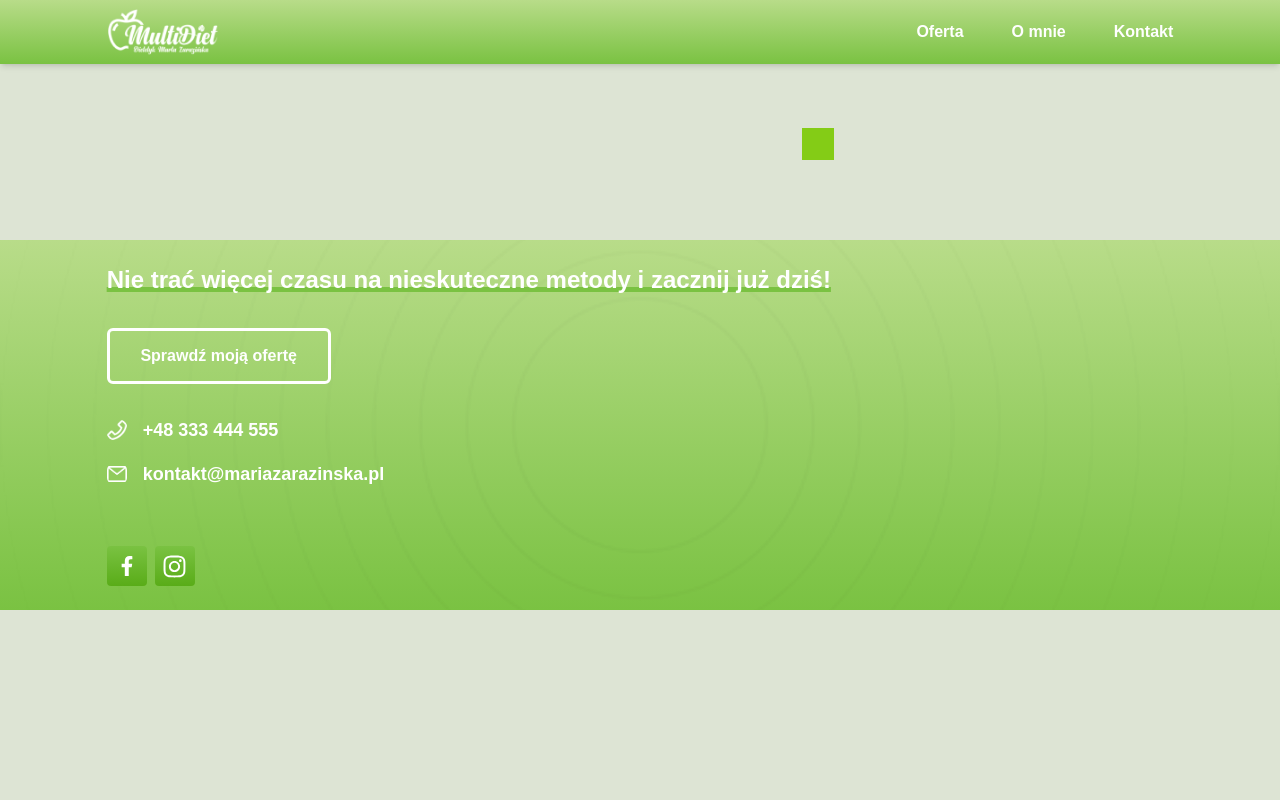
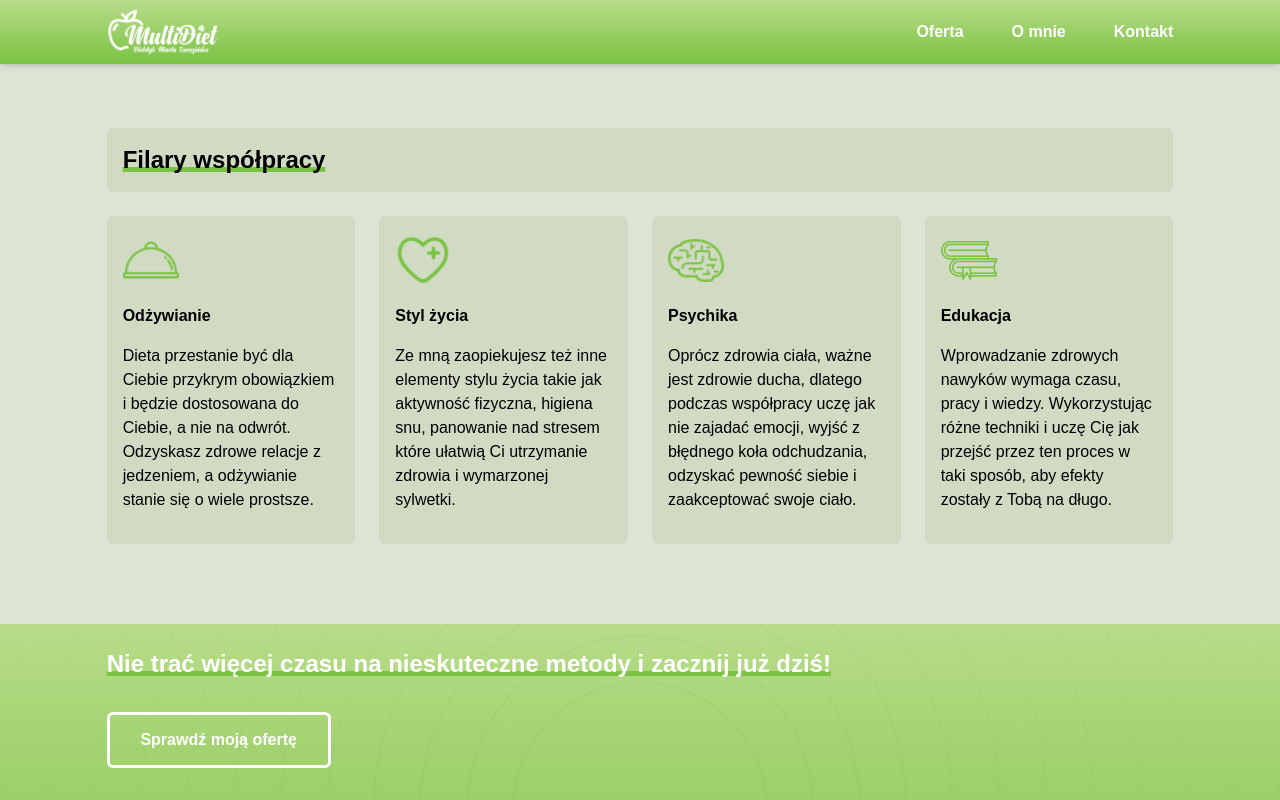
Before and after one commit to mikwis01/dietician, a Next.js app: page /oferta in a window 1280 px wide. Shown: the top 800 px of the page. Built offline with nearby package versions, Linux system fonts and the light colour scheme.

Commit message:
feat: add coop pillars section

```diff
--- /dev/null
+++ b/src/components/Pillar/Pillar.tsx
@@ -0,0 +1,14 @@
+import { PillarInterface } from "@/types/types"
+
+export const Pillar: React.FC<PillarInterface> = ({ icon, header, content }) => {
+    return (
+        <div className="p-4 bg-customGreen-bluredBackground/75 w-full rounded-md">
+            <div
+                className={`w-14 h-14 bg-center bg-contain bg-no-repeat mb-4`}
+                style={{ backgroundImage: `url(${icon.src})` }}
+            />
+            <h3 className="font-bold mb-4">{header}</h3>
+            <p className="mb-4">{content}</p>
+        </div>
+    )
+}
--- a/src/components/Pillars/Pillars.tsx
+++ /dev/null
@@ -1,24 +0,0 @@
-import { motion } from "framer-motion"
-import { slideFromBottomVariantsMinimal } from "@/utils/motion"
-import { useFadeIn } from "@/hooks/useFadeIn"
-
-export const Pillars = () => {
-    const { ref, mainControls } = useFadeIn()
-
-    return (
-        <motion.article
-            className="flex items-center justify-center pt-24 lg:pt-32"
-            variants={slideFromBottomVariantsMinimal}
-            initial={"hidden"}
-            animate={mainControls}
-            transition={{ delay: 0.25 }}>
-            <div className="w-full flex flex-col items-center gap-6 lg:flex-row-reverse lg:w-5/6 max-w-[1200px]">
-                <div ref={ref} className="w-5/6 flex flex-col items-center gap-6 lg:w-2/3">
-                    <div className="p-4 bg-lime-500">
-                        <h1></h1>
-                    </div>
-                </div>
-            </div>
-        </motion.article>
-    )
-}
--- /dev/null
+++ b/src/components/Templates/Pillars/Pillars.tsx
@@ -0,0 +1,30 @@
+import { motion } from "framer-motion"
+import { slideFromBottomVariantsMinimal } from "@/utils/motion"
+import { useFadeIn } from "@/hooks/useFadeIn"
+import { pillars } from "@/constants/constants"
+import { Header } from "../../Header/Header"
+import { Pillar } from "@/components/Pillar/Pillar"
+
+export const Pillars = () => {
+    const { ref, mainControls } = useFadeIn()
+
+    return (
+        <motion.article
+            className="flex items-center justify-center pt-24 lg:pt-32"
+            variants={slideFromBottomVariantsMinimal}
+            initial={"hidden"}
+            animate={mainControls}
+            transition={{ delay: 0.25 }}>
+            <div className="w-full flex flex-col items-center gap-6 lg:w-5/6 max-w-[1200px]">
+                <div className="w-5/6 lg:w-full">
+                    <Header ref={ref} text={"Filary współpracy"} />
+                </div>
+                <div className="w-5/6 grid grid-rows-1 grid-cols-1 gap-6 sm:grid-rows-2 sm:grid-cols-2 lg:w-full lg:grid-rows-1 lg:grid-cols-4">
+                    {pillars.map((item) => (
+                        <Pillar icon={item.icon} header={item.header} content={item.content} />
+                    ))}
+                </div>
+            </div>
+        </motion.article>
+    )
+}
--- a/src/constants/constants.tsx
+++ b/src/constants/constants.tsx
@@ -5,6 +5,10 @@ import icon4 from "../assets/icon_4.webp"
 import icon5 from "../assets/icon_5.webp"
 import icon6 from "../assets/icon_6.webp"
 import icon7 from "../assets/icon_7.webp"
+import dish_tray from "../assets/dish-tray.png"
+import heart from "../assets/plus-heart.png"
+import brain from "../assets/brain.png"
+import books from "../assets/books.png"
 import { FaFacebookF, FaInstagram } from "react-icons/fa"
 
 export const navLinks = [
@@ -77,3 +81,30 @@ export const contactLinks = [
 ]
 
 export const socialLinks = [<FaFacebookF size={20} />, <FaInstagram size={25} />]
+
+export const pillars = [
+    {
+        icon: dish_tray,
+        header: "Odżywianie",
+        content:
+            "Dieta przestanie być dla Ciebie przykrym obowiązkiem i będzie dostosowana do Ciebie, a nie na odwrót. Odzyskasz zdrowe relacje z jedzeniem, a odżywianie stanie się o wiele prostsze."
+    },
+    {
+        icon: heart,
+        header: "Styl życia",
+        content:
+            "Ze mną zaopiekujesz też inne elementy stylu życia takie jak aktywność fizyczna, higiena snu, panowanie nad stresem które ułatwią Ci utrzymanie zdrowia i wymarzonej sylwetki."
+    },
+    {
+        icon: brain,
+        header: "Psychika",
+        content:
+            "Oprócz zdrowia ciała, ważne jest zdrowie ducha, dlatego podczas współpracy uczę jak nie zajadać emocji, wyjść z błędnego koła odchudzania, odzyskać pewność siebie i zaakceptować swoje ciało."
+    },
+    {
+        icon: books,
+        header: "Edukacja",
+        content:
+            "Wprowadzanie zdrowych nawyków wymaga czasu, pracy i wiedzy. Wykorzystując różne techniki i uczę Cię jak przejść przez ten proces w taki sposób, aby efekty zostały z Tobą na długo."
+    }
+]
--- a/src/pages/oferta.tsx
+++ b/src/pages/oferta.tsx
@@ -1,6 +1,6 @@
 import { Layout } from "@/components/Layout/Layout"
 import { Footer } from "@/components/Footer/Footer"
-import { Pillars } from "@/components/Pillars/Pillars"
+import { Pillars } from "@/components/Templates/Pillars/Pillars"
 
 export default function Offer() {
     return (
```
Also changed, not shown: src/types/types.ts (+8 -0 lines), tsconfig.json (indentation only).
